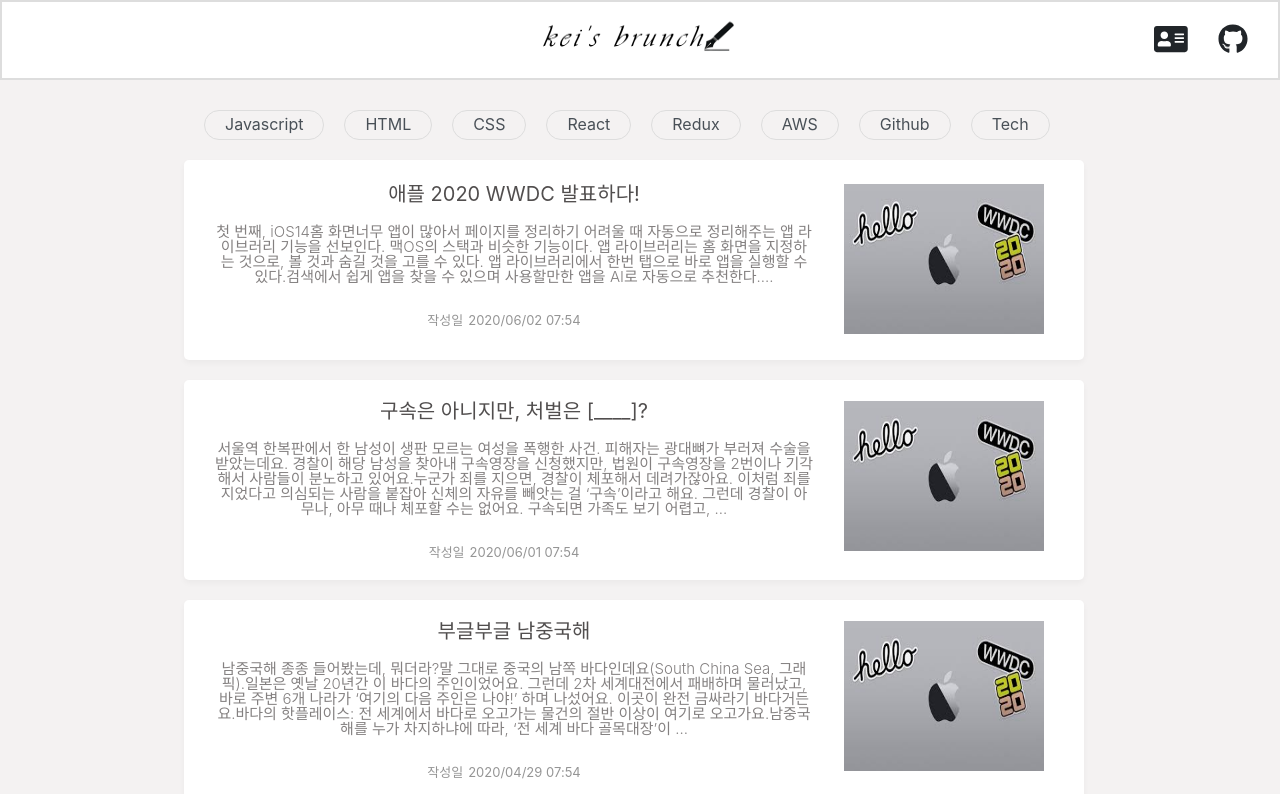
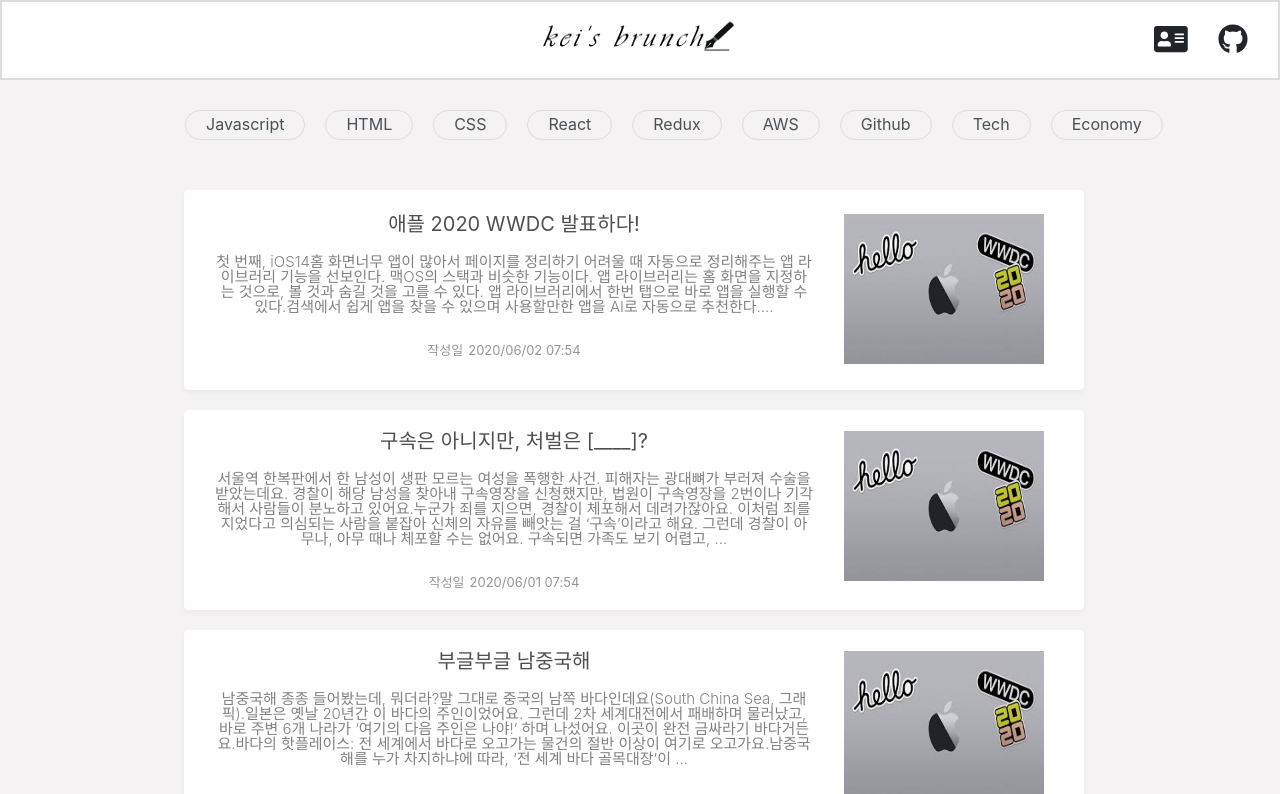
Before and after one commit to doowankim/personal-blog, a React (Create React App) app: page /main in a window 1280 px wide. Shown: the top 794 px of the page. Built offline with nearby package versions, Linux system fonts and the light colour scheme.

Commit message:
feat: home button style edit

```diff
--- a/package.json
+++ b/package.json
@@ -13,6 +13,7 @@
     "@types/react-router-dom": "^5.1.5",
     "@types/styled-components": "^5.1.0",
     "moment": "^2.27.0",
+    "polished": "^3.6.5",
     "react": "^16.13.1",
     "react-dom": "^16.13.1",
     "react-moment": "^0.9.7",
--- a/src/components/Home/index.tsx
+++ b/src/components/Home/index.tsx
@@ -1,5 +1,6 @@
-import React from "react"
-import styled from "styled-components"
+import React from 'react';
+import styled from 'styled-components';
+import { darken } from 'polished';
 
 const Home = () => {
 	return (
@@ -33,7 +34,7 @@ const Home = () => {
 						</IconWrapper>
 					</IconStyle>
 					<EmailText>
-            <i className="far fa-envelope" style={{ marginRight: "10px" }} />{" "}
+						<i className="far fa-envelope" style={{ marginRight: '10px' }} />{' '}
 						kimdw1991@gmail.com
 					</EmailText>
 					<br />
@@ -46,40 +47,40 @@ const Home = () => {
 				</TextContainer>
 			</Wrapper>
 		</Container>
-  )
-}
+	);
+};
 
 const Container = styled.div`
 	height: 100vh;
 	background: linear-gradient(90deg, #495057 60%, #fff 40%);
-`
+`;
 
 const Wrapper = styled.div`
 	margin-left: 100px;
-`
+`;
 
 const TextContainer = styled.div`
 	padding-top: 150px;
-`
+`;
 
 const Text = styled.div`
 	font-size: 30px;
 	font-weight: bold;
 	color: white;
-`
+`;
 
 const DetailText = styled.div`
 	font-size: 15px;
 	color: white;
 	margin-bottom: 30px;
-`
+`;
 
 const Image = styled.img`
 	height: 100px;
 	width: 100px;
 	border-radius: 30%;
 	margin-bottom: 50px;
-`
+`;
 
 const IconStyle = styled.div`
 	margin-left: 5px;
@@ -87,12 +88,12 @@ const IconStyle = styled.div`
 	margin-bottom: 20px;
 	font-size: 18px;
 	color: #fff;
-`
+`;
 
 const Icon = styled.i`
 	margin-right: 20px;
 	cursor: pointer;
-`
+`;
 
 const IconWrapper = styled.a`
 	text-decoration: none;
@@ -100,13 +101,13 @@ const IconWrapper = styled.a`
 		text-decoration: none;
 		color: #fff;
 	}
-`
+`;
 
 const EmailText = styled.div`
 	margin-left: 5px;
 	font-size: 18px;
 	color: #fff;
-`
+`;
 
 const Button = styled.button`
 	font-size: 18px;
@@ -123,18 +124,19 @@ const Button = styled.button`
 
 	outline: 0;
 	cursor: pointer;
+	transition: 0.35s;
 
 	&:hover {
 		box-shadow: 0 6px 24px rgba(0, 0, 0, 0.16);
 		transition: 0.35s;
-    background-color: #edf1f6;
-    color: black;
+		background-color: ${darken(0.2, '#bfb9b9')};
+		color: #f9f9f9;
 		outline: 0;
 	}
 
 	&:focus {
 		outline: 0;
 	}
-`
+`;
 
-export default Home
+export default Home;
--- a/src/components/Main/index.tsx
+++ b/src/components/Main/index.tsx
@@ -17,6 +17,7 @@ const Main = () => {
 				'너무 앱이 많아서 페이지를 정리하기 어려울 때 자동으로 정리해주는 앱 라이브러리 기능을 선보인다. 맥OS의 스택과 비슷한 기능이다. 앱 라이브러리는 홈 화면을 지정하는 것으로, 볼 것과 숨길 것을 고를 수 있다. 앱 라이브러리에서 한번 탭으로 바로 앱을 실행할 수 있다.' +
 				'검색에서 쉽게 앱을 찾을 수 있으며 사용할만한 앱을 AI로 자동으로 추천한다.',
 			date: '2020-06-02T07:54:30.000Z',
+			tag: 'Tech',
 		},
 		{
 			id: 2,
@@ -26,6 +27,7 @@ const Main = () => {
 				'서울역 한복판에서 한 남성이 생판 모르는 여성을 폭행한 사건. 피해자는 광대뼈가 부러져 수술을 받았는데요. 경찰이 해당 남성을 찾아내 구속영장을 신청했지만, 법원이 구속영장을 2번이나 기각해서 사람들이 분노하고 있어요.' +
 				'누군가 죄를 지으면, 경찰이 체포해서 데려가잖아요. 이처럼 죄를 지었다고 의심되는 사람을 붙잡아 신체의 자유를 빼앗는 걸 ‘구속’이라고 해요. 그런데 경찰이 아무나, 아무 때나 체포할 수는 없어요. 구속되면 가족도 보기 어렵고, 변호사 구하기도 어려워지니까요. 그래서 보호장치로 둔 것: 법원의 허락 ⚖️. 경찰·검찰은 법원이 허락했다는 걸 증명하는 서류(a.k.a. 영장*)가 있어야만 해요. ‘구속영장’은 그중에서도 피의자**를 붙잡아두는 걸 법원이 OK했다는 거죠.',
 			date: '2020-06-01T07:54:30.000Z',
+			tag: 'Economy',
 		},
 		{
 			id: 3,
@@ -38,6 +40,7 @@ const Main = () => {
 				'바다의 핫플레이스: 전 세계에서 바다로 오고가는 물건의 절반 이상이 여기로 오고가요.' +
 				'남중국해를 누가 차지하냐에 따라, ‘전 세계 바다 골목대장’이 누구인지 정해지는 거라고. 또 우리나라와는 더 긴밀해요. 우리나라로 오는 원유 대부분이 이곳을 통해서 와서, 한국의 에너지 수입의 핵심 통로 역할을 하거든요.',
 			date: '2020-04-29T07:54:30.000Z',
+			tag: 'Economy',
 		},
 		{
 			id: 4,
@@ -51,6 +54,7 @@ const Main = () => {
 				'✔️ 같은 품종으로 교배한 경우 ' +
 				'또 의외로, ‘털이 복슬거린다=열에 쉽게 지친다’는 아니였어요. 털이 길고 두꺼운 골든리트리버보다 털이 짧은 그레이하운드가 열에 더 약하다는 연구 결과가 나왔다고. 열에 가장 약한 강아지 1등은 차우차우고요 😢. 사람도, 강아지도, 자연도 모두 힘들어지지 않도록 지구온난화 속도를 줄이는데 더욱 신경써야 할 것 같아요.',
 			date: '2020-06-14T07:54:30.000Z',
+			tag: 'Economy',
 		},
 	];
 
@@ -60,7 +64,6 @@ const Main = () => {
 		<Container>
 			<Header />
 			<Box>
-				<PanelBox>
 				<TagBox>
 					<DevTag>Javascript</DevTag>
 					<DevTag>HTML</DevTag>
@@ -70,7 +73,9 @@ const Main = () => {
 					<DevTag>AWS</DevTag>
 					<DevTag>Github</DevTag>
 					<DevTag>Tech</DevTag>
+					<DevTag>Economy</DevTag>
 				</TagBox>
+				<PanelBox>
 					{postData.map((detailData: any, index: number) => (
 						<React.Fragment key={index}>
 							<Panel onClick={() => history.push('/post')}>
@@ -109,12 +114,29 @@ const Box = styled.div`
 	height: 90vh auto;
 	background: #f4f2f2;
 `;
+
+const PanelBox = styled.div`
+	position: relative;
+	display: block;
+	padding-top: 30px;
+	width: 950px;
+	left: 50%;
+	transform: translateX(-48%);
+	height: 90vh auto;
+	box-sizing: border-box;
+`;
+
 const TagBox = styled.div`
 	display: flex;
+	left: 50%;
+	transform: translateX(-50%);
+	position: relative;
+	padding-top: 30px;
+	width: 950px;
+	box-sizing: border-box;
 `;
 
 const DevTag = styled.div`
-	width: 0 auto;
 	height: 30px;
 	background: #f4f2f2;
 	color: #495057;
@@ -133,17 +155,6 @@ const DevTag = styled.div`
 		color: #f4f2f2;
 		transition: 0.35s;
 	}
-`;
-
-const PanelBox = styled.div`
-	position: relative;
-	display: block;
-	padding-top: 30px;
-	width: 950px;
-	left: 50%;
-	transform: translateX(-48%);
-	height: 90vh auto;
-	box-sizing: border-box;
 `;
 
 const Panel = styled.button`
```
Also changed, not shown: 1 other file (tests, documents, lock files or other folders). Lines whose indentation alone changed are shown as unchanged.
